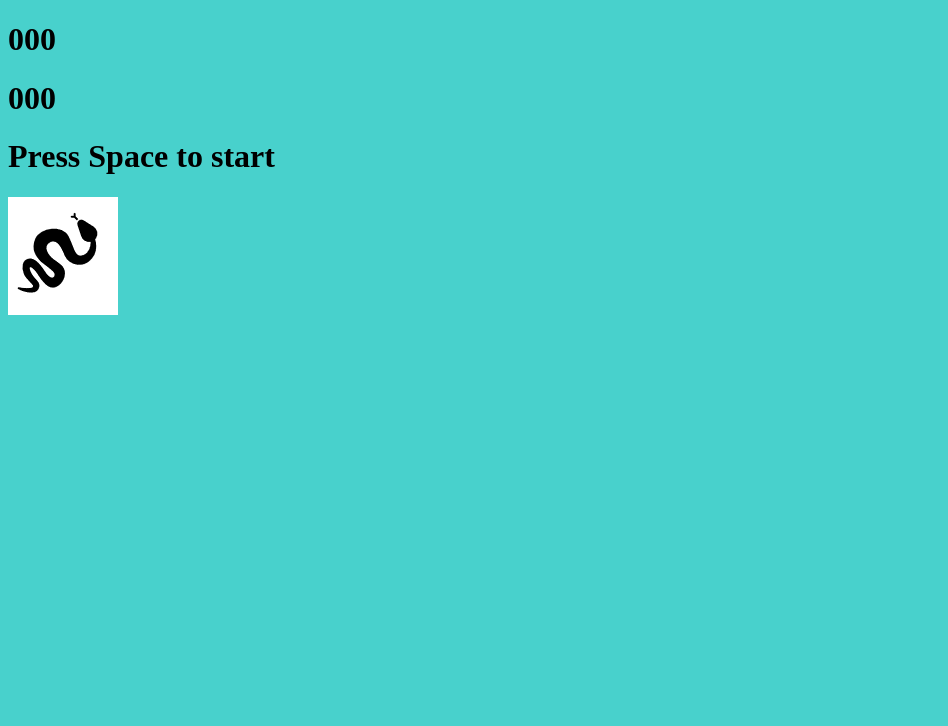
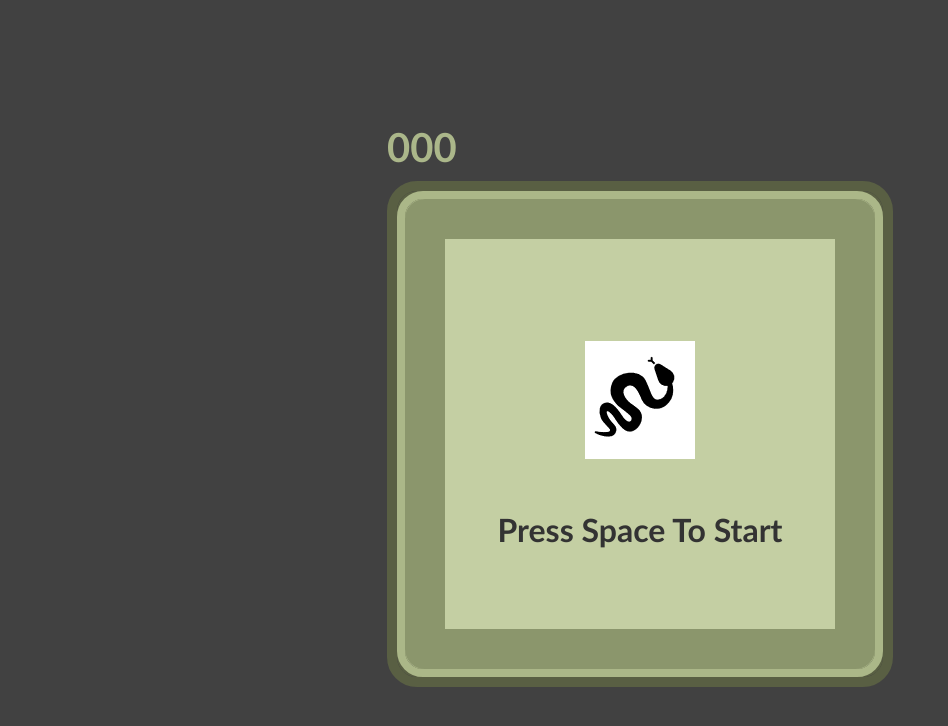
Before and after one commit to qr-oh/SnakeGame, a plain HTML site: page index.html in a window 1280 px wide. Shown: the whole page, without its empty margins (0-948 px from the left). Drawn offline with Linux system fonts and the light colour scheme.

Commit message:
Updated style.css

```diff
--- a/style.css
+++ b/style.css
@@ -1,3 +1,89 @@
 body {
-    background-color: mediumturquoise;
+    display: flex;
+    align-items: center;
+    justify-content: center;
+    height: 100vh;
+    margin: 0;
+    font-family: 'Gill Sans', 'Gill Sans MT', Calibri, 'Trebuchet MS', sans-serif;
 }
+
+body,
+.snake{
+    background-color: #414141;
+}
+
+#game-board{
+    border-radius: 100px;
+    display: grid;
+    grid-template-columns: repeat(20, 20px);
+    grid-template-rows: repeat(20, 20px);
+    margin: 5px;
+}
+
+.game-border-1{
+    border: #595f43 solid 10px;
+    border-radius: 30px;
+    box-shadow: inset 0 0 0 10px #595f43;
+}
+
+.game-border-2{
+    border: #abb788 solid 8px;
+    border-radius: 26px;
+    box-shadow: inset 0 0 0 10px #abb788;
+}
+
+.game-border-3{
+    border: #8b966c solid 30px;
+    border-radius: 20px;
+    box-shadow: inset 0 0 0 10px #8b966c;
+}
+
+#instruction-text{
+    position: absolute;
+    top: 60%;
+    color: #333;
+    width: 300px;
+    text-align: center;
+    text-transform: capitalize;
+    padding: 30px;
+    margin: 0;
+}
+
+.scores {
+    display: flex;
+    justify-content: space-between;
+}
+
+#score {
+    color: #abb78a;
+}
+
+#score,
+#highscore {
+    font-size: 40px;
+    font-weight: bolder;
+    margin: 10px 0;
+}
+
+#highscore {
+    color: #d8ddca;
+    display: none;
+}
+
+.game-border-3,
+#logo {
+    background-color: #c4cfa3;
+}
+
+.snake {
+    border: #5a5a5a 1px dotted;
+}
+
+.food {
+    background-color: #dedede;
+    border: #999 5px solid;
+}
+
+#logo {
+    position: absolute;
+}
```
